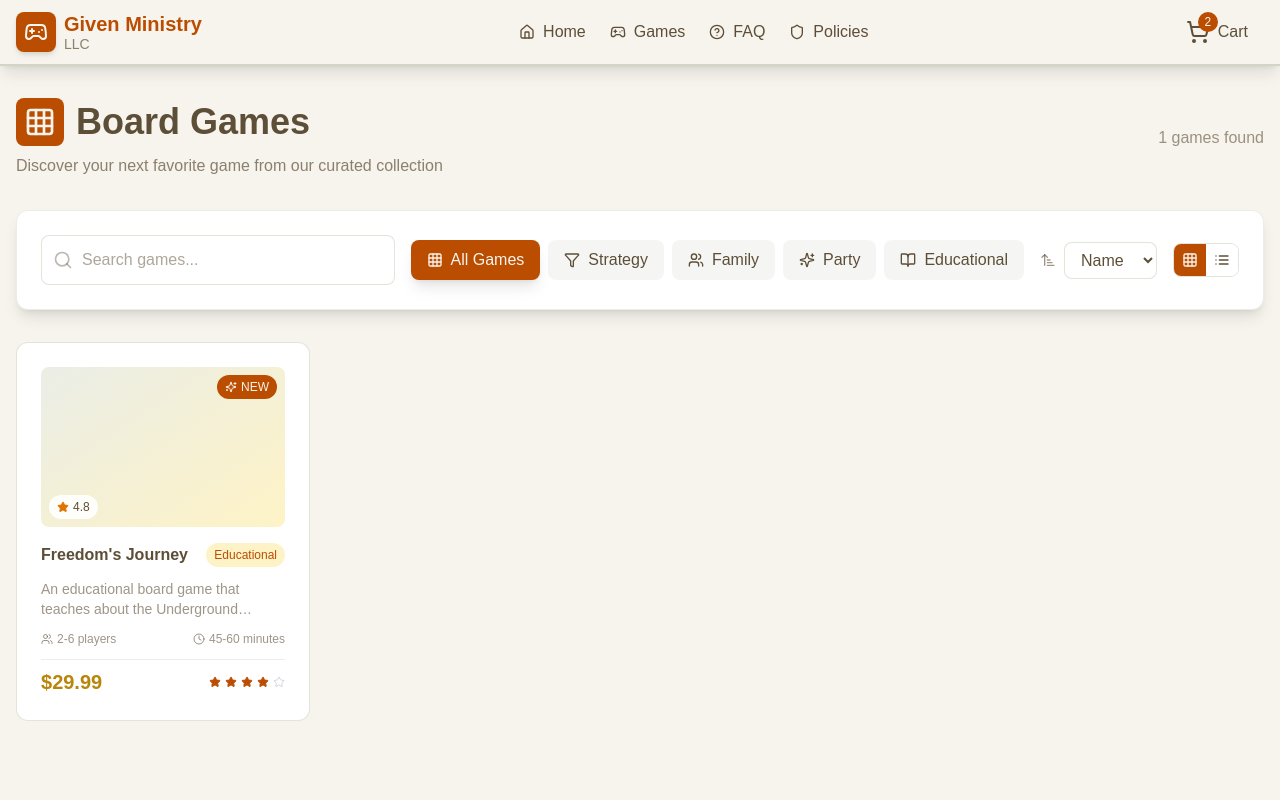
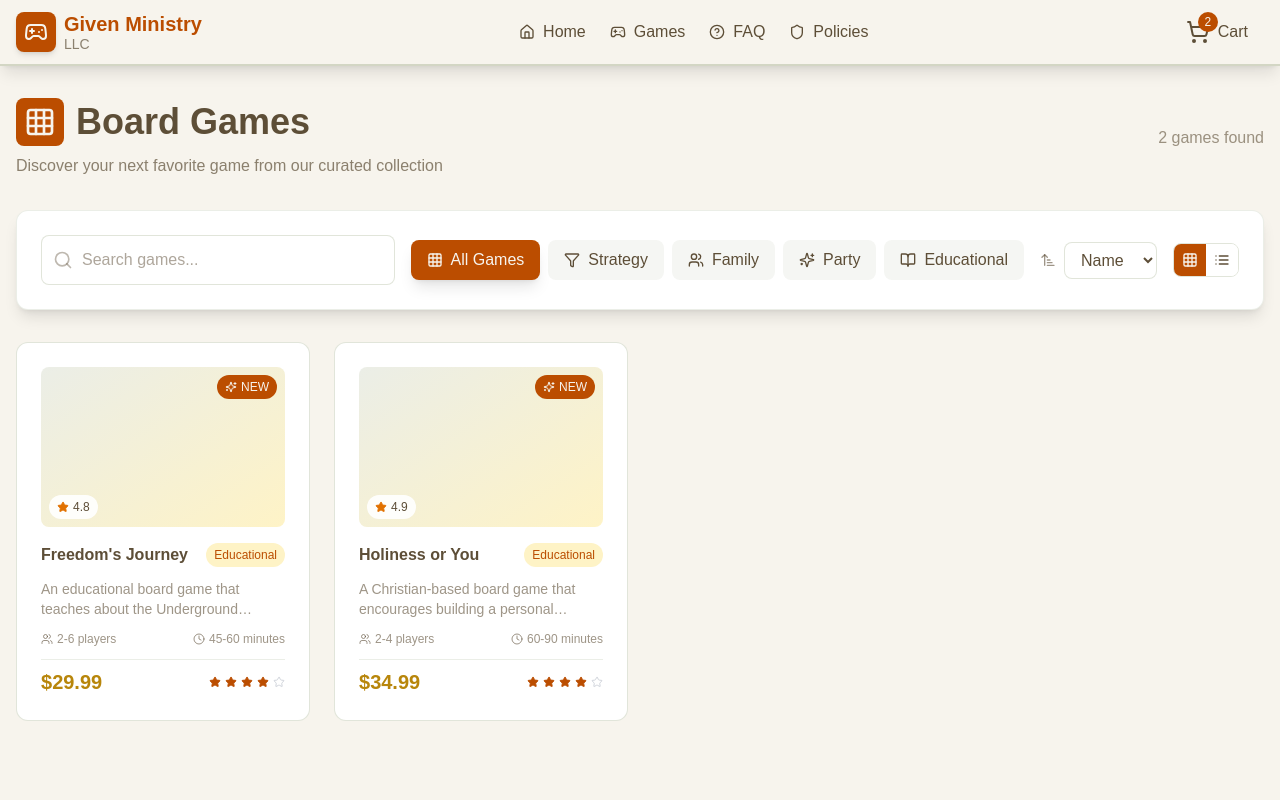
Before and after one commit to givenministryLLC/given-ministry-boardgames, a Next.js app: page /games in a window 1280 px wide. Shown: the top 800 px of the page. Built offline with nearby package versions, Linux system fonts and the light colour scheme.

Commit message:
add holiness or you game

```diff
--- a/src/data/games.ts
+++ b/src/data/games.ts
@@ -41,6 +41,32 @@ export const games: Game[] = [
             "Teaches important lessons about courage and perseverance"
         ],
         images: []
+    },
+    {
+        id: 2,
+        name: "Holiness or You",
+        price: 34.99,
+        category: "educational",
+        handle: "holiness-or-you",
+        players: "2-4 players",
+        playtime: "60-90 minutes",
+        age: "8+",
+        rating: 4.9,
+        reviews: 32,
+        isNew: true,
+        inStock: true,
+        description: "A Christian-based board game that encourages building a personal relationship with God through biblical teachings.",
+        longDescription: "Holiness or You is a faith-building board game designed to help players develop a deeper relationship with God. Based on biblical principles of salvation, justification, and sanctification, players journey through spiritual growth while learning about the armor of God. The game incorporates Bible cards, decision-making, and spiritual challenges that encourage reflection on Christian values and biblical knowledge.",
+        features: [
+            "Faith-based gameplay rooted in biblical teachings",
+            "42 Bible cards with questions and spiritual guidance",
+            "23 Flesh cards representing life's challenges",
+            "Journey through salvation, justification, and sanctification",
+            "Build spiritual armor and receive your crown at the end",
+            "Encourages personal relationship with God",
+            "Perfect for Christian families and church groups"
+        ],
+        images: []
     }
 ];
 
```
